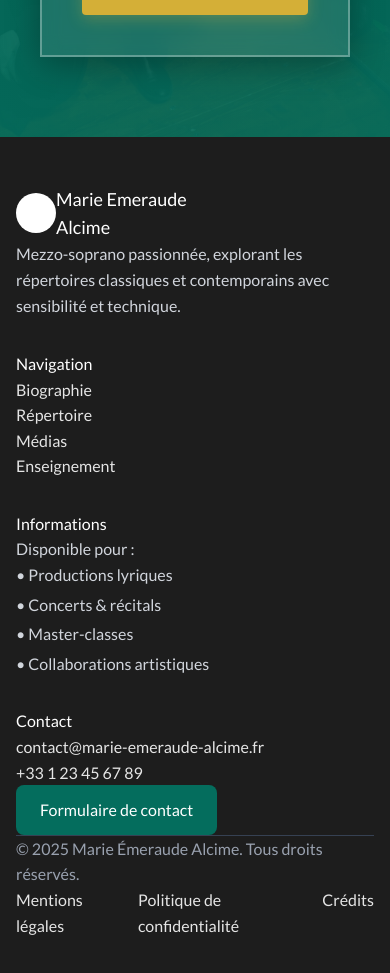
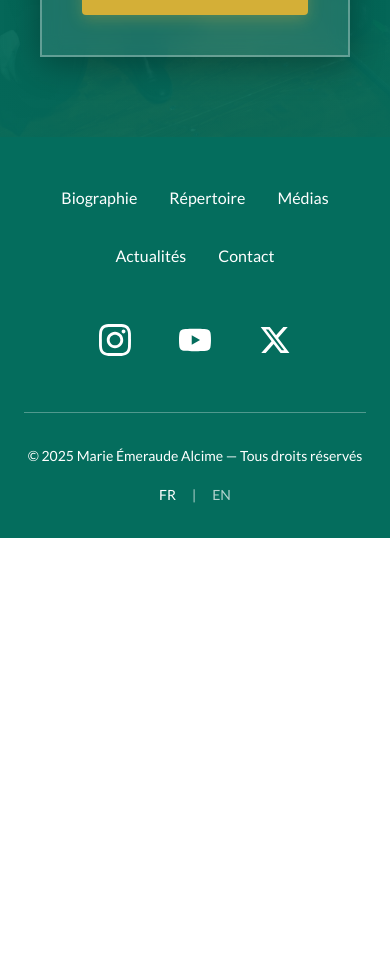
Before and after one commit to matta971/marie-site, a React (Vite) app: page / in a window 390 px wide. Shown: the part 4460-5433 px from the top of the page. After the commit the page ends 4998 px from the top, so only its background shows below. Built offline with nearby package versions, Linux system fonts and the light colour scheme.

Commit message:
modif footer

```diff
--- a/src/components/Footer.tsx
+++ b/src/components/Footer.tsx
@@ -4,92 +4,75 @@ import { Link } from 'react-router-dom'
 export default function Footer(): React.JSX.Element {
   return (
     <footer className="footer-bg">
-      <div className="section-container">
-        <div className="grid md:grid-cols-2 lg:grid-cols-4 gap-8">
-          {/* Logo et description */}
-          <div className="lg:col-span-1">
-            <div className="flex items-center mb-4">
-              <div className="w-10 h-10 rounded-full bg-white flex items-center justify-center mr-3">
-                <span className="text-anthracite font-title text-lg italic">ME</span>
-              </div>
-              <div className="text-white font-title text-lg">
-                Marie Emeraude<br />
-                Alcime
-              </div>
-            </div>
-            <p className="text-small text-gray-300 leading-relaxed">
-              Mezzo-soprano passionnée, explorant les répertoires classiques
-              et contemporains avec sensibilité et technique.
-            </p>
-          </div>
-
-          {/* Navigation */}
-          <div>
-            <h3 className="title-card text-white mb-4">Navigation</h3>
-            <nav className="space-y-2">
-              <Link to="/biographie" className="footer-link block">
+      <div className="footer-container">
+        {/* Navigation principale */}
+        <nav className="footer-nav">
+          <ul className="footer-nav-list">
+            <li>
+              <Link to="/biographie" className="footer-nav-link">
                 Biographie
               </Link>
-              <Link to="/repertoire" className="footer-link block">
+            </li>
+            <li>
+              <Link to="/repertoire" className="footer-nav-link">
                 Répertoire
               </Link>
-              <Link to="/medias" className="footer-link block">
+            </li>
+            <li>
+              <Link to="/medias" className="footer-nav-link">
                 Médias
               </Link>
-              <Link to="/enseignement" className="footer-link block">
-                Enseignement
+            </li>
+            <li>
+              <Link to="/presse" className="footer-nav-link">
+                Actualités
               </Link>
-            </nav>
-          </div>
+            </li>
+            <li>
+              <Link to="/contact" className="footer-nav-link">
+                Contact
+              </Link>
+            </li>
+          </ul>
+        </nav>
 
-          {/* Informations pratiques */}
-          <div>
-            <h3 className="title-card text-white mb-4">Informations</h3>
-            <div className="space-y-2 text-small text-gray-300">
-              <p>Disponible pour :</p>
-              <ul className="space-y-1">
-                <li>• Productions lyriques</li>
-                <li>• Concerts & récitals</li>
-                <li>• Master-classes</li>
-                <li>• Collaborations artistiques</li>
-              </ul>
-            </div>
-          </div>
+        {/* Icônes réseaux sociaux */}
+        <div className="footer-social">
+          {/* Instagram */}
+          <a href="#" className="footer-social-link" aria-label="Instagram">
+            <svg className="footer-social-icon" fill="currentColor" viewBox="0 0 24 24">
+              <path d="M12 2.163c3.204 0 3.584.012 4.85.07 3.252.148 4.771 1.691 4.919 4.919.058 1.265.069 1.645.069 4.849 0 3.205-.012 3.584-.069 4.849-.149 3.225-1.664 4.771-4.919 4.919-1.266.058-1.644.07-4.85.07-3.204 0-3.584-.012-4.849-.07-3.26-.149-4.771-1.699-4.919-4.92-.058-1.265-.07-1.644-.07-4.849 0-3.204.013-3.583.07-4.849.149-3.227 1.664-4.771 4.919-4.919 1.266-.057 1.645-.069 4.849-.069zm0-2.163c-3.259 0-3.667.014-4.947.072-4.358.2-6.78 2.618-6.98 6.98-.059 1.281-.073 1.689-.073 4.948 0 3.259.014 3.668.072 4.948.2 4.358 2.618 6.78 6.98 6.98 1.281.058 1.689.072 4.948.072 3.259 0 3.668-.014 4.948-.072 4.354-.2 6.782-2.618 6.979-6.98.059-1.28.073-1.689.073-4.948 0-3.259-.014-3.667-.072-4.947-.196-4.354-2.617-6.78-6.979-6.98-1.281-.059-1.69-.073-4.949-.073zm0 5.838c-3.403 0-6.162 2.759-6.162 6.162s2.759 6.163 6.162 6.163 6.162-2.759 6.162-6.163c0-3.403-2.759-6.162-6.162-6.162zm0 10.162c-2.209 0-4-1.79-4-4 0-2.209 1.791-4 4-4s4 1.791 4 4c0 2.21-1.791 4-4 4zm6.406-11.845c-.796 0-1.441.645-1.441 1.44s.645 1.44 1.441 1.44c.795 0 1.439-.645 1.439-1.44s-.644-1.44-1.439-1.44z"/>
+            </svg>
+          </a>
 
-          {/* Contact */}
-          <div>
-            <h3 className="title-card text-white mb-4">Contact</h3>
-            <div className="space-y-2 text-small text-gray-300">
-              <p>
-                <a href="mailto:contact@marie-emeraude-alcime.fr" className="footer-link">
-                  contact@marie-emeraude-alcime.fr
-                </a>
-              </p>
-              <p>
-                <a href="tel:+33123456789" className="footer-link">
-                  +33 1 23 45 67 89
-                </a>
-              </p>
-              <div className="pt-4">
-                <Link to="/contact" className="btn-primary">
-                  Formulaire de contact
-                </Link>
-              </div>
-            </div>
-          </div>
+          {/* YouTube */}
+          <a href="#" className="footer-social-link" aria-label="YouTube">
+            <svg className="footer-social-icon" fill="currentColor" viewBox="0 0 24 24">
+              <path d="M23.498 6.186a3.016 3.016 0 0 0-2.122-2.136C19.505 3.545 12 3.545 12 3.545s-7.505 0-9.377.505A3.017 3.017 0 0 0 .502 6.186C0 8.07 0 12 0 12s0 3.93.502 5.814a3.016 3.016 0 0 0 2.122 2.136c1.871.505 9.376.505 9.376.505s7.505 0 9.377-.505a3.015 3.015 0 0 0 2.122-2.136C24 15.93 24 12 24 12s0-3.93-.502-5.814zM9.545 15.568V8.432L15.818 12l-6.273 3.568z"/>
+            </svg>
+          </a>
+
+          {/* Twitter/X */}
+          <a href="#" className="footer-social-link" aria-label="Twitter">
+            <svg className="footer-social-icon" fill="currentColor" viewBox="0 0 24 24">
+              <path d="M18.244 2.25h3.308l-7.227 8.26 8.502 11.24H16.17l-5.214-6.817L4.99 21.75H1.68l7.73-8.835L1.254 2.25H8.08l4.713 6.231zm-1.161 17.52h1.833L7.084 4.126H5.117z"/>
+            </svg>
+          </a>
         </div>
 
         {/* Ligne de séparation */}
-        <div className="border-t border-gray-700 mt-8 pt-6">
-          <div className="flex flex-col md:flex-row justify-between items-center text-caption text-gray-400">
-            <div>
-              © {new Date().getFullYear()} Marie Émeraude Alcime. Tous droits réservés.
-            </div>
-            <div className="mt-2 md:mt-0 flex gap-4">
-              <a href="#" className="footer-link">Mentions légales</a>
-              <a href="#" className="footer-link">Politique de confidentialité</a>
-              <a href="#" className="footer-link">Crédits</a>
-            </div>
+        <div className="footer-separator"></div>
+
+        {/* Copyright et langues */}
+        <div className="footer-bottom">
+          <div className="footer-copyright">
+            © {new Date().getFullYear()} Marie Émeraude Alcime — Tous droits réservés
+          </div>
+
+          <div className="footer-lang">
+            <span className="footer-lang-active">FR</span>
+            <span className="footer-lang-separator">|</span>
+            <a href="#" className="footer-lang-link">EN</a>
           </div>
         </div>
       </div>
--- a/src/components/Header.tsx
+++ b/src/components/Header.tsx
@@ -6,8 +6,8 @@ const links = [
     { to: '/biographie', label: 'Biographie' },
   { to: '/repertoire', label: 'Répertoire' },
 
-  { to: '/enseignement', label: 'Enseignement' },
-  { to: '/services', label: 'Services' },
+  { to: '/enseignement', label: 'Services' },
+ // { to: '/services', label: 'Services' },
   { to: '/agenda', label: 'Agenda' },
     { to: '/presse', label: 'Presse' },
   { to: '/medias', label: 'Médias' },
--- a/src/index.css
+++ b/src/index.css
@@ -975,22 +975,178 @@ body {
   color: white;
 }
 
+/* =========================
+   FOOTER - NOUVELLE PALETTE
+========================= */
+
 .footer-bg {
-  padding-top: 3rem;
-  padding-bottom: 3rem;
-  background-color: var(--color-anthracite);
+  background-color: var(--color-emerald-deep);
   color: var(--color-white);
-}
-
-.footer-link {
-  font-family: var(--font-text);
-  transition: color 200ms;
-  color: #e5e5e5;
+  padding: 5rem 0 3rem 0;
+  text-align: center;
+}
+
+.footer-container {
+  max-width: 1200px;
+  margin: 0 auto;
+  padding: 0 2rem;
+}
+
+/* Navigation */
+.footer-nav {
+  margin-bottom: 4rem;
+}
+
+.footer-nav-list {
+  display: flex;
+  flex-wrap: wrap;
+  justify-content: center;
+  gap: 3rem;
+  list-style: none;
+  margin: 0;
+  padding: 0;
+}
+
+.footer-nav-link {
+  font-family: var(--font-text);
+  font-size: 1.125rem;
+  color: var(--color-white);
   text-decoration: none;
-}
-
-.footer-link:hover {
+  transition: color 300ms ease;
+}
+
+.footer-nav-link:hover {
   color: var(--color-gold-light);
+}
+
+/* Réseaux sociaux */
+.footer-social {
+  display: flex;
+  justify-content: center;
+  gap: 2.5rem;
+  margin-bottom: 4rem;
+}
+
+.footer-social-link {
+  color: var(--color-white);
+  transition: color 300ms ease;
+  display: inline-block;
+  padding: 0.5rem;
+}
+
+.footer-social-link:hover {
+  color: var(--color-gold-light);
+}
+
+.footer-social-icon {
+  width: 2.5rem;
+  height: 2.5rem;
+  fill: currentColor;
+}
+
+/* Séparateur */
+.footer-separator {
+  height: 1px;
+  background-color: var(--color-white);
+  opacity: 0.3;
+  margin: 0 auto 3rem auto;
+  max-width: 600px;
+}
+
+/* Bottom section */
+.footer-bottom {
+  display: flex;
+  flex-direction: column;
+  align-items: center;
+  gap: 1.5rem;
+}
+
+.footer-copyright {
+  font-family: var(--font-text);
+  color: var(--color-white);
+  font-size: 0.95rem;
+}
+
+.footer-lang {
+  display: flex;
+  align-items: center;
+  gap: 1rem;
+  font-size: 0.95rem;
+}
+
+.footer-lang-active {
+  font-family: var(--font-text);
+  color: var(--color-white);
+  font-weight: 500;
+}
+
+.footer-lang-separator {
+  font-family: var(--font-text);
+  color: var(--color-white);
+  opacity: 0.7;
+}
+
+.footer-lang-link {
+  font-family: var(--font-text);
+  color: var(--color-white);
+  text-decoration: none;
+  opacity: 0.7;
+  transition: all 300ms ease;
+}
+
+.footer-lang-link:hover {
+  color: var(--color-gold-light);
+  opacity: 1;
+}
+
+/* Responsive */
+@media (max-width: 768px) {
+  .footer-bg {
+    padding: 3rem 0 2rem 0;
+  }
+
+  .footer-container {
+    padding: 0 1.5rem;
+  }
+
+  .footer-nav {
+    margin-bottom: 3rem;
+  }
+
+  .footer-nav-list {
+    gap: 2rem;
+  }
+
+  .footer-nav-link {
+    font-size: 1rem;
+  }
+
+  .footer-social {
+    gap: 2rem;
+    margin-bottom: 3rem;
+  }
+
+  .footer-social-icon {
+    width: 2rem;
+    height: 2rem;
+  }
+
+  .footer-separator {
+    margin-bottom: 2rem;
+  }
+
+  .footer-bottom {
+    gap: 1rem;
+  }
+
+  .footer-copyright {
+    font-size: 0.875rem;
+    text-align: center;
+  }
+
+  .footer-lang {
+    font-size: 0.875rem;
+  }
 }
 
 /* =========================
```
